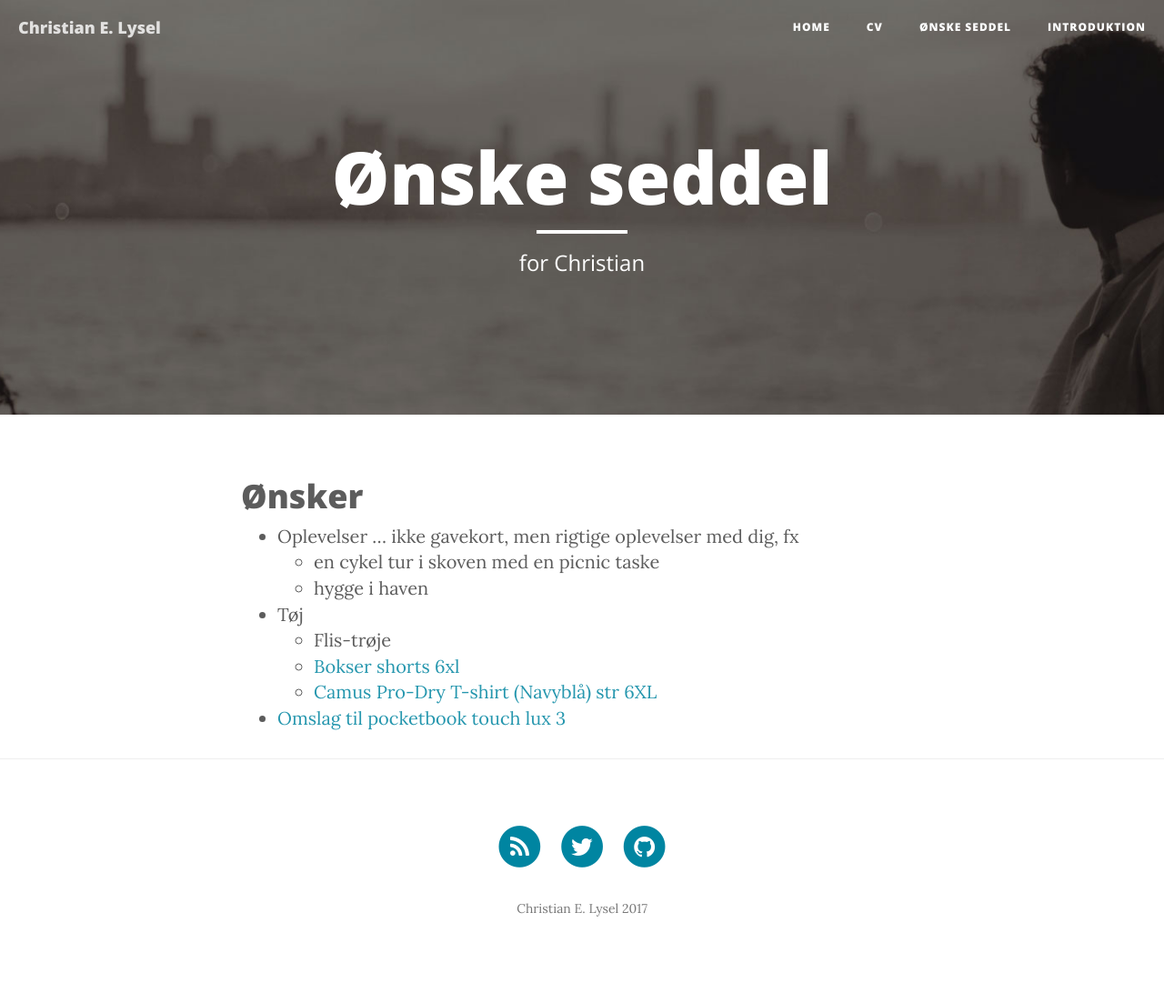
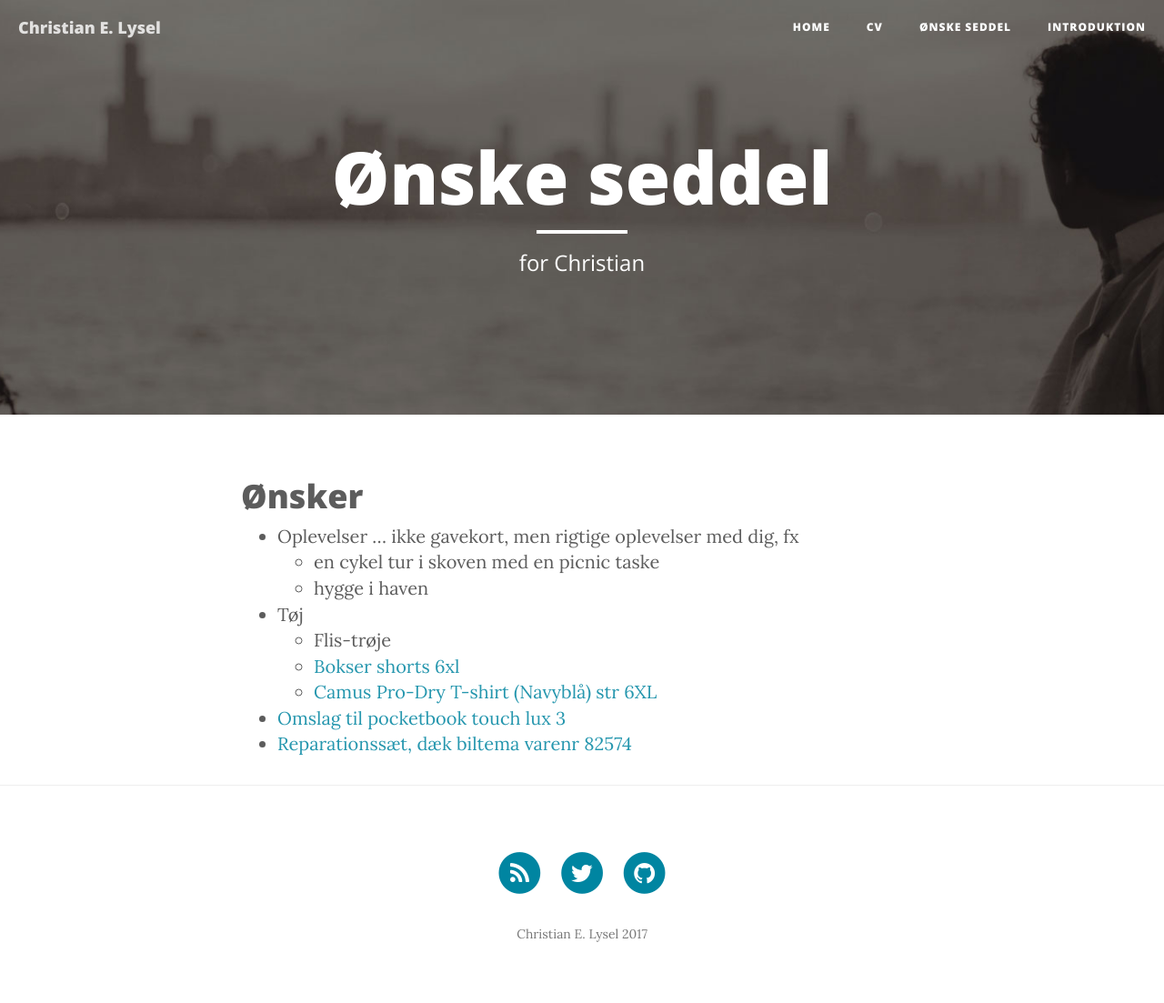
Before and after one commit to clysel/christian.lysel.net, a Jekyll site: the page built from gave.markdown, in a window 1280 px wide. Shown: the whole page at 91% size. Built offline with Jekyll 4.4.1, drawn with Linux system fonts in a browser that asks for light colours; nearby versions of some CDN libraries; before the commit the page ends 1075 px from its top, so only the background shows below that.

Commit message:
Update gave.markdown

```diff
--- a/gave.markdown
+++ b/gave.markdown
@@ -14,3 +14,4 @@ header-img: "img/about-bg.jpg"
    * [Bokser shorts 6xl](https://www.danskoutlet.dk/produkter/21264-underbukser/29923-klazig-boxershorts-store-str/?variantId=134346)
    * [Camus Pro-Dry T-shirt (Navyblå) str 6XL](http://www.storedrenge.dk/herretoej-372/t-shirts-242/t-shirts-245/camus-pro-dry-t-shirt-navyblaa-25048.html)
  * [Omslag til pocketbook touch lux 3](https://www.conradelektronik.dk/?websale8=conrad-dk&pi=1462095)
+ * [Reparationssæt, dæk biltema varenr 82574](http://www.biltema.dk/da/Bil---MC/MC/Dak-og-slange/Reparationssat-dak-2000022836/?artId=82574)
```
